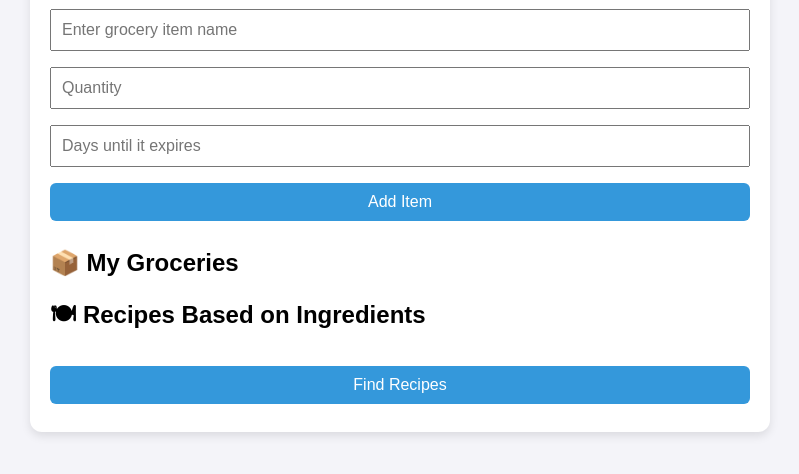
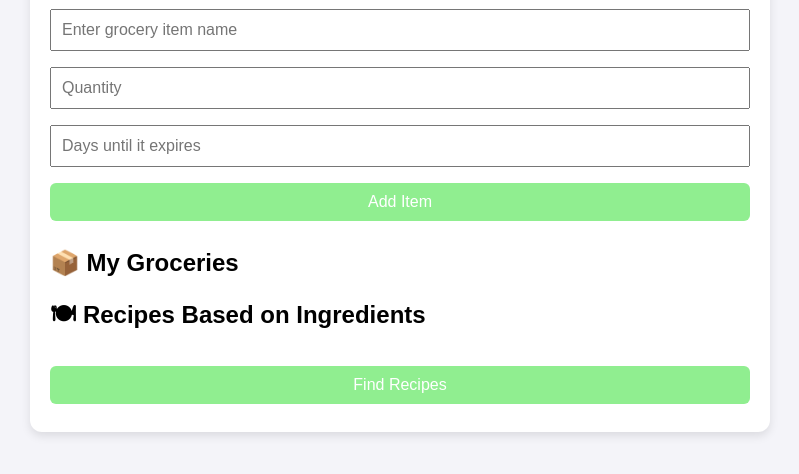
Before and after one commit to AwesomeTapu/MealMap, a plain HTML site: page index.html in a window 1280 px wide. Shown: the part 120-594 px from the top of the page, without its empty margins (240-1039 px from the left). Drawn offline with Linux system fonts and the light colour scheme.

Commit message:
Update index.html

```diff
--- a/index.html
+++ b/index.html
@@ -27,7 +27,7 @@
       font-size: 16px;
     }
     button {
-      background-color: #3498db;
+      background-color: #90ee90;
       color: white;
       border: none;
       border-radius: 6px;
```
